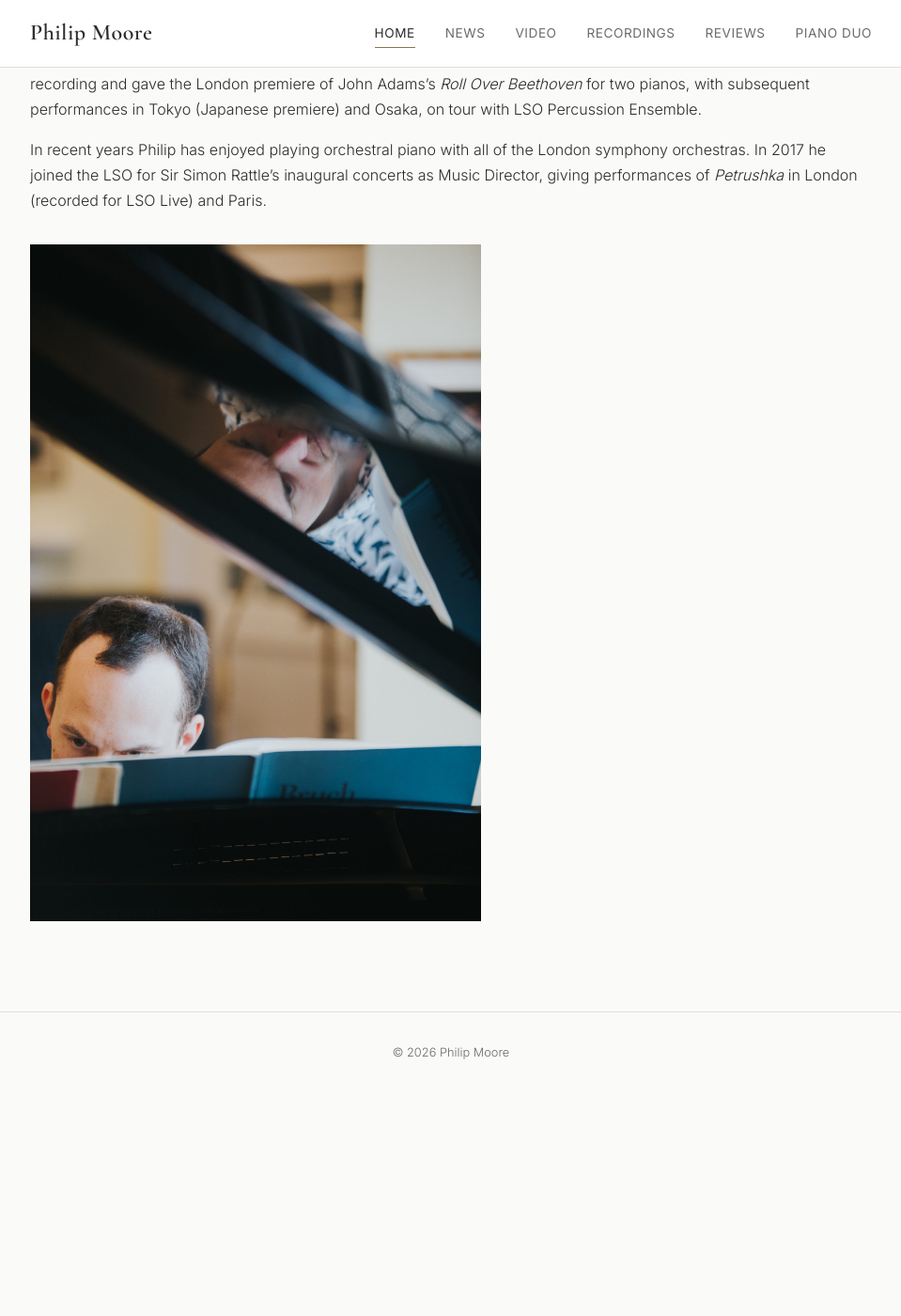
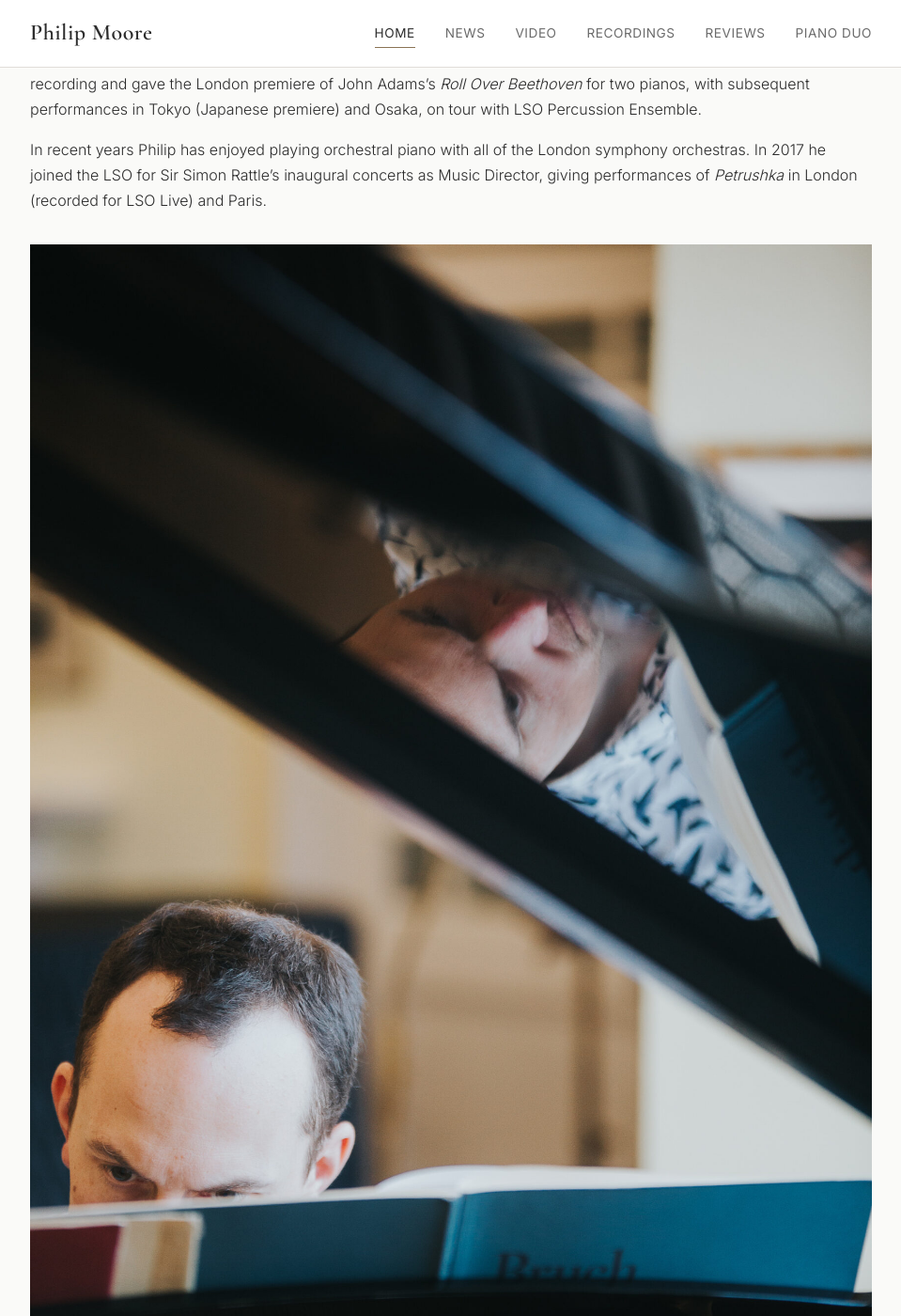
Before and after one commit to petemoore/philipmoorepianist.co.uk, a Jekyll site: the page built from index.md, in a window 1280 px wide and 1400 px high, scrolled down 919 px. Shown: the whole window at 94% size, without its empty margins (160-1119 px from the left). Built offline with Jekyll 4.4.1, drawn with Linux system fonts in a browser that asks for light colours; before the commit the page ends 2098 px from its top, so only the background shows below that.

Commit message:
Match inline image width to news page images (full content width)
Co-Authored-By: Claude Opus 4.6 (1M context) <noreply@anthropic.com>

```diff
--- a/assets/css/style.css
+++ b/assets/css/style.css
@@ -275,7 +275,7 @@ strong { font-weight: 500; }
 /* ===== Images ===== */
 main > p > img,
 main > img {
-  max-width: min(100%, 480px);
+  max-width: 100%;
   height: auto;
   display: block;
   margin: 2rem 0;
```
